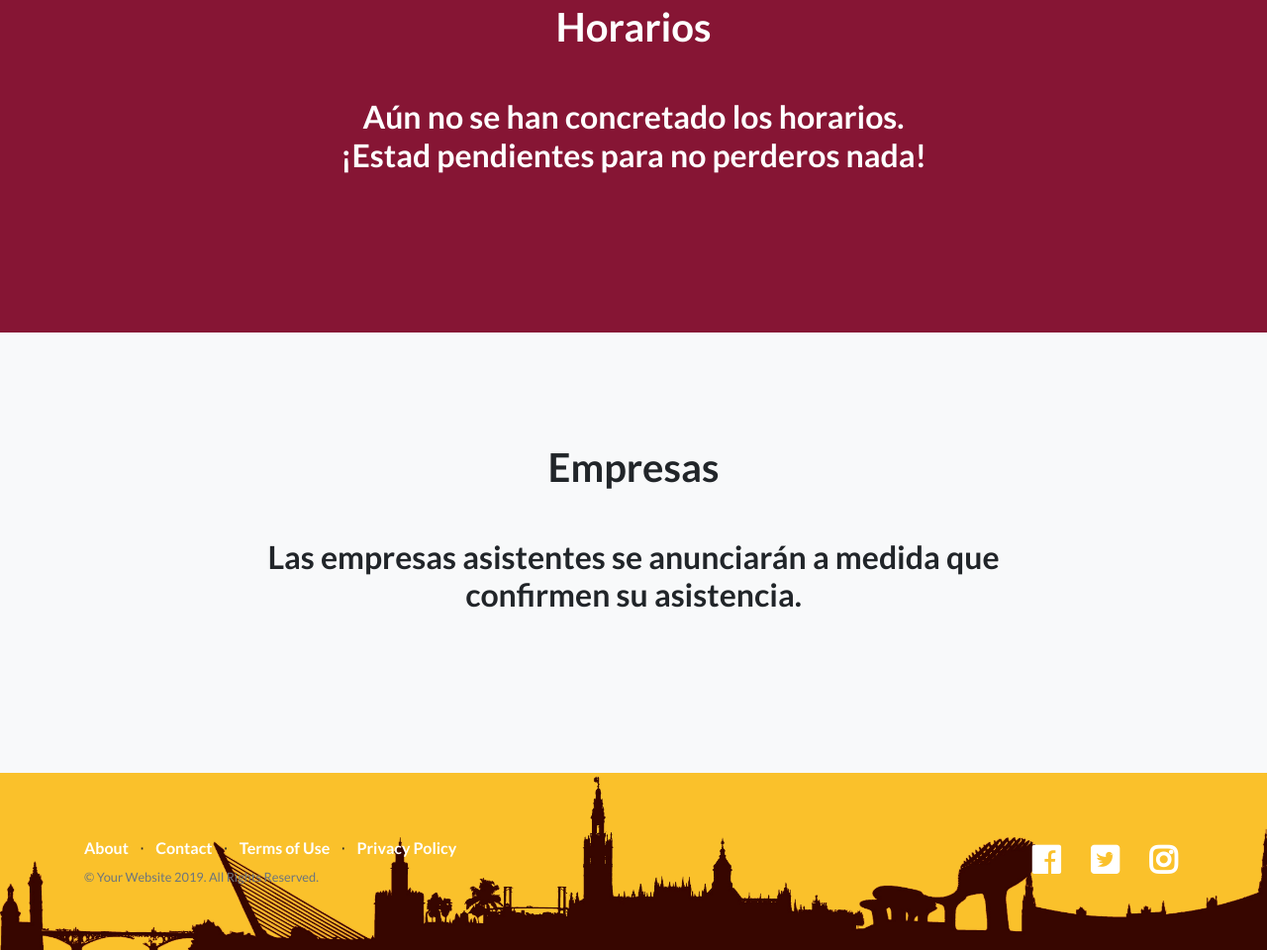
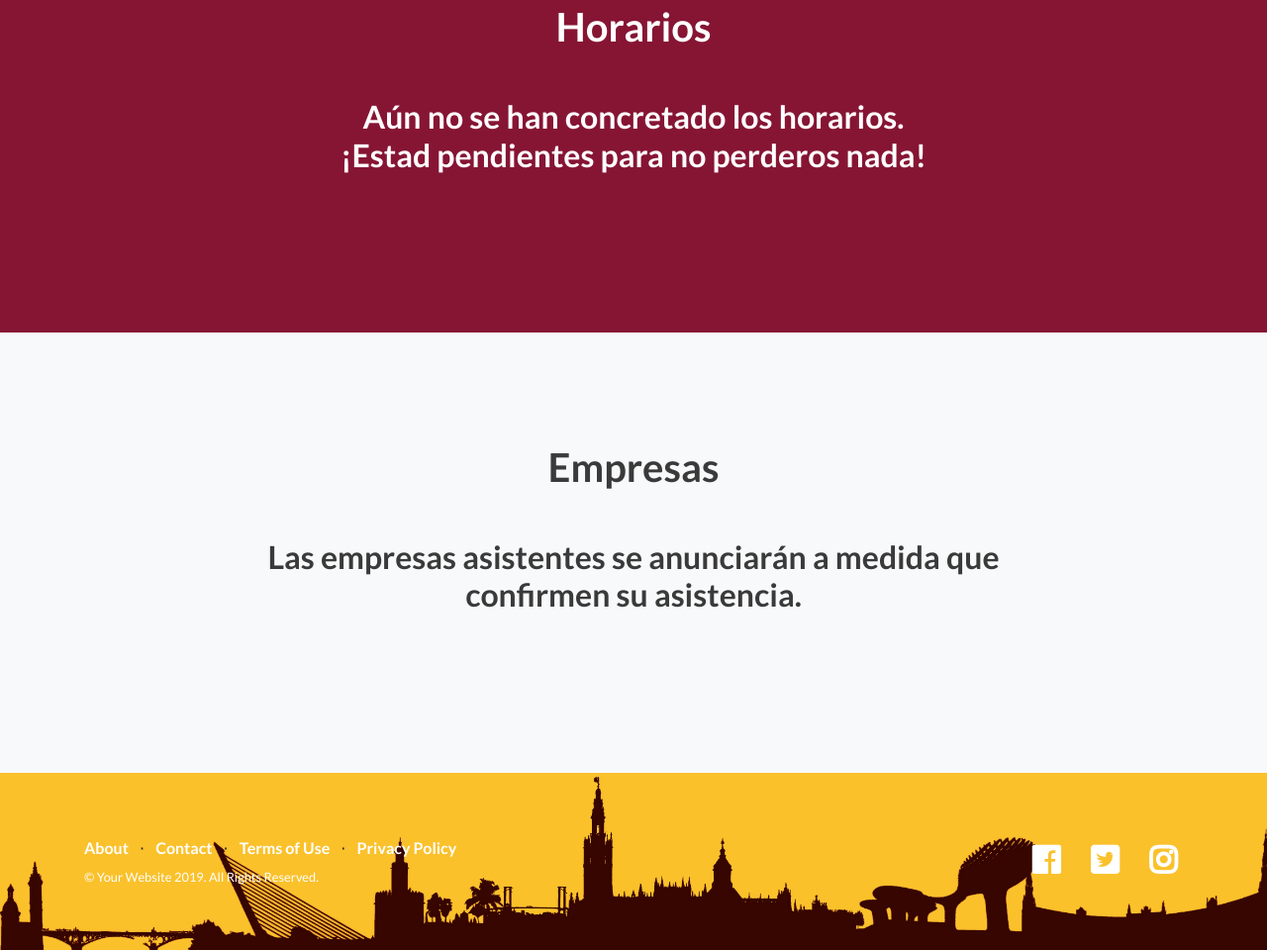
Before and after one commit to isppstartus/home, a website: page index.html in a window 1280 px wide. Shown: the part 4100-5060 px from the top of the page at 99% size. Drawn offline with Linux system fonts and the light colour scheme.

Commit message:
Cambios menores de estilo

```diff
--- a/css/custom.css
+++ b/css/custom.css
@@ -72,6 +72,14 @@
       margin-bottom: 0;
   }
 
+  #companiestext{
+    color: #3a3a3a;
+  }
+
+  #terms{
+    color: white !important;
+  }
+
   img{
       width: 100%;
   }
--- a/index.html
+++ b/index.html
@@ -288,7 +288,7 @@
   <section class="features-icons bg-light text-center">
     <div class="container">
         <div class="row">
-            <div class="col-xl-9 mx-auto">
+            <div class="col-xl-9 mx-auto" id="companiestext">
                 <h1 class="mb-5">Empresas</h1>
                 <h2 class="mb-5">Las empresas asistentes se anunciarán a medida que confirmen su asistencia. <br/>
                                 </h2>
@@ -446,7 +446,7 @@
               <a href="#">Privacy Policy</a>
             </li>
           </ul>
-          <p class="text-muted small mb-4 mb-lg-0">&copy; Your Website 2019. All Rights Reserved.</p>
+          <p class="text-muted small mb-4 mb-lg-0" id="terms">&copy; Your Website 2019. All Rights Reserved.</p>
         </div>
         <div class="col-lg-6 h-100 text-center text-lg-right my-auto">
           <ul class="list-inline mb-0">
```
